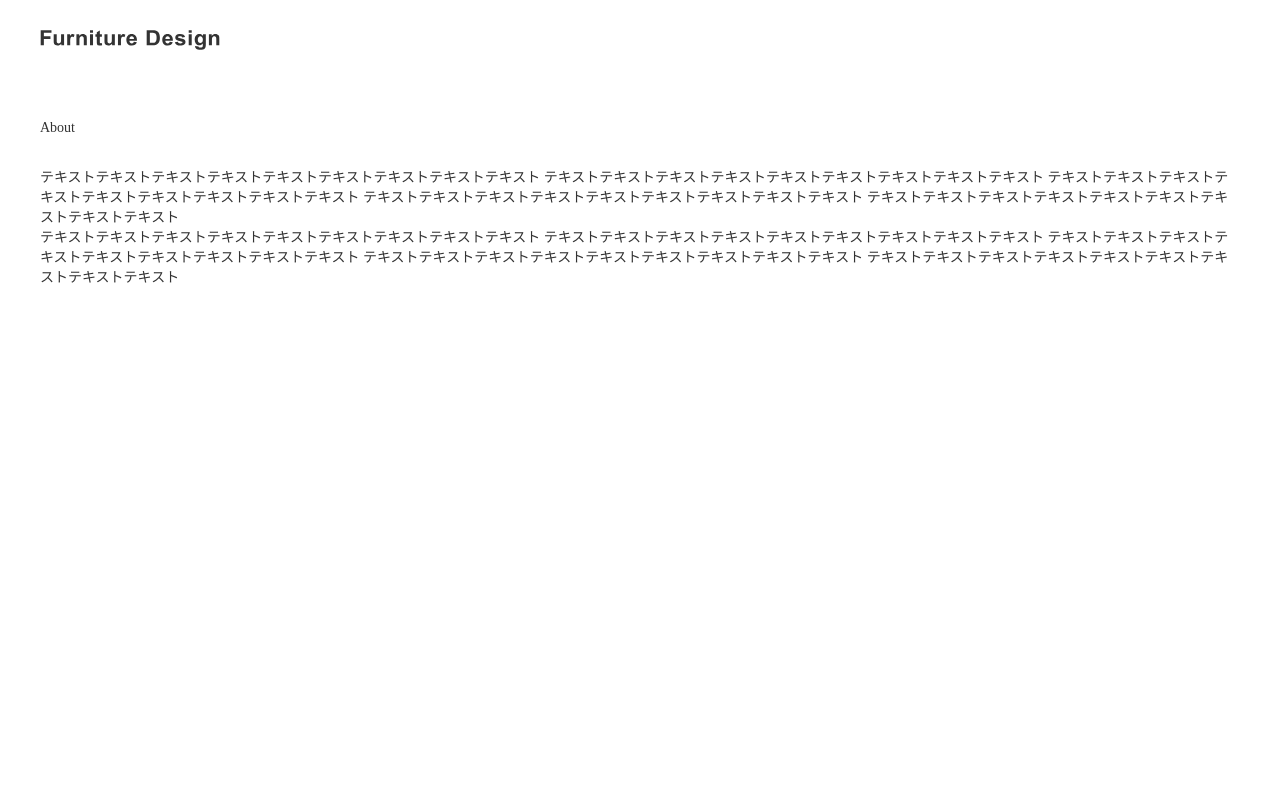
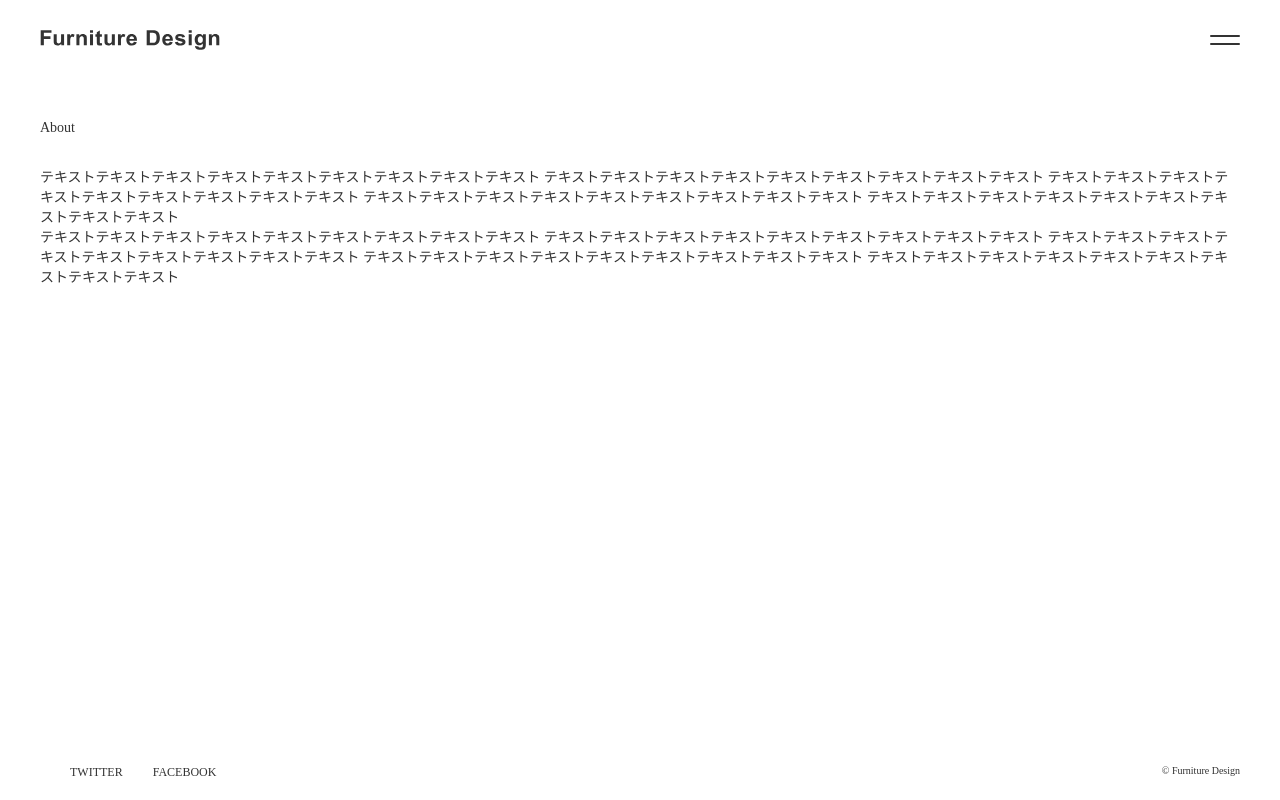
Before and after one commit to Y-Keisuke329/Photos, a plain HTML site: page about.html in a window 1280 px wide. Drawn offline with nearby package versions, Linux system fonts and the light colour scheme; some packages are replaced by stand-ins of ours; a script that the page names is missing.

Commit message:
add about.html

```diff
--- a/about.html
+++ b/about.html
@@ -18,8 +18,8 @@
         <div class="site-title">
             <a href="index.html"><img src="img/logo.svg" alt="img/logo.svg"></a>
         </div>
-    </header>
-</body>
+
+
         <nav id="navi">
             <ul class="nav-menu">
                 <li><a href="products.html">PRODUCTS</a></li>
@@ -28,6 +28,12 @@
                 <li><a href="mailto:xxxxx@xxx.xxx?subject=お問い合わせ">CONTACT</a></li>
             </ul>
         </nav>
+        <div class="toggle_btn">
+            <span></span>
+            <span></span>
+        </div>
+        <div id="mask"></div>
+    </header>
     <main>
         <div class="content wrapper">
             <h1 class="page-title">About</h1>
@@ -49,5 +55,14 @@
             </div>
         </div>
     </main>
+    <footer id="footer" class="wrapper">
+        <ul class="menu">
+            <li><a href="https://www.instagram.com/"></a></li>
+            <li><a href="https://twitter.com/" target="_blank">TWITTER</a></li>
+            <li><a href="https://www.facebook.com/" target="_blank">FACEBOOK</a></li>
+        </ul>
+        <p class="copyright">&copy; Furniture Design</p>
+    </footer>
+</body>
 
 </html>
```
Lines whose indentation alone changed are shown as unchanged.
